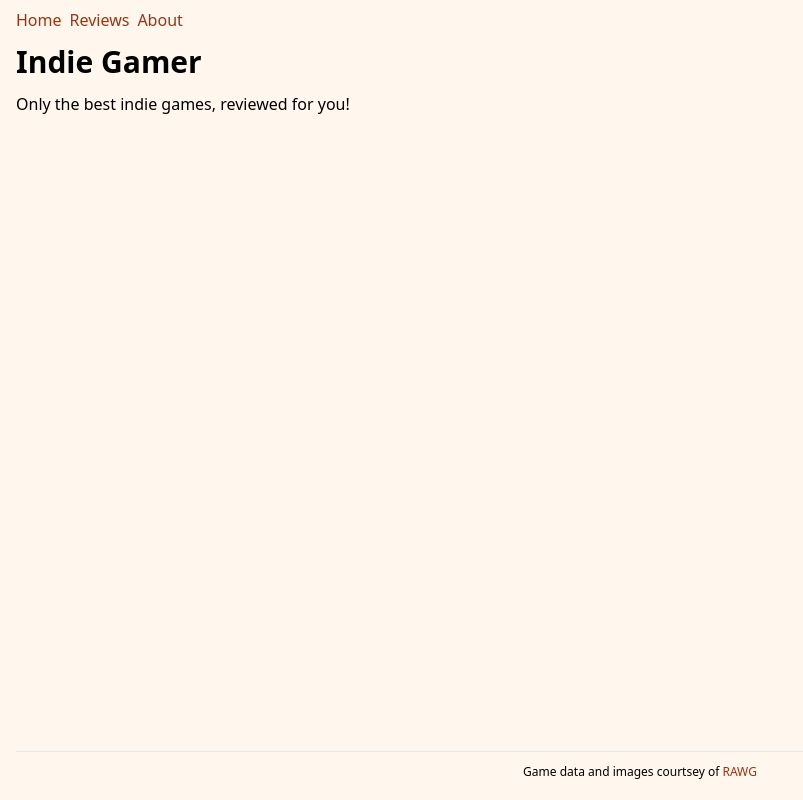
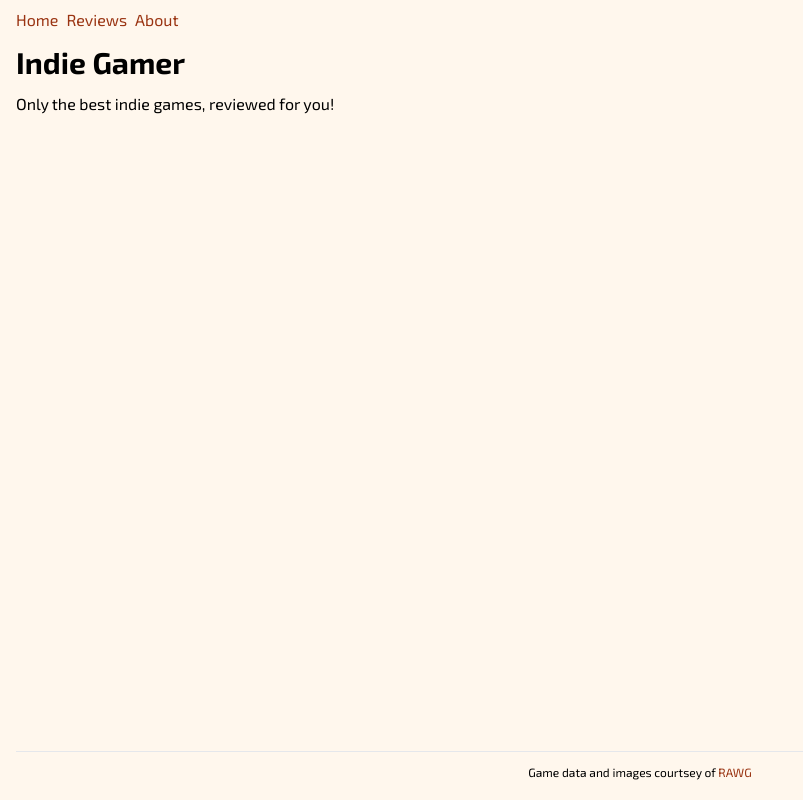
Before and after one commit to keep-calm-and-develop/next-reviews, a Next.js app: page / in a window 1280 px wide. Shown: the whole page, without its empty margins (0-803 px from the left). Built offline with nearby package versions, Linux system fonts and the light colour scheme.

Commit message:
Add orbitron and exo2 google fonts

```diff
--- /dev/null
+++ b/app/fonts.js
@@ -0,0 +1,11 @@
+import { Orbitron, Exo_2 } from 'next/font/google';
+
+export const orbitron = Orbitron({
+    subsets: ['latin'],
+    variable: '--font-orbitron',
+});
+
+export const exo2 = Exo_2({
+    subsets: ['latin'],
+    variable: '--font-exo2',
+});
--- a/app/layout.tsx
+++ b/app/layout.tsx
@@ -1,10 +1,11 @@
 import type { PropsWithChildren } from 'react';
 import NavBar from '@/components/NavBar';
 import './globals.css';
+import { exo2, orbitron } from './fonts';
 
 const RootLayout: React.FC<PropsWithChildren> = ({ children }) => {
     return (
-        <html lang='en'>
+        <html lang='en' className={`${exo2.variable} ${orbitron.variable}`}>
             <body className='bg-orange-50 flex flex-col px-4 py-2 min-h-screen'>
                 <header>
                     <NavBar />
--- a/tailwind.config.js
+++ b/tailwind.config.js
@@ -5,7 +5,12 @@ module.exports = {
         './components/**/*.{jsx,tsx}',
     ],
     theme: {
-        extend: {},
+        extend: {
+            fontFamily: {
+                sans: ['var(--font-exo2)', 'sans-serif'],
+                orbitron: ['var(--font-orbitron)', 'sans-serif'],
+            }
+        },
     },
     plugins: [],
 }
```
